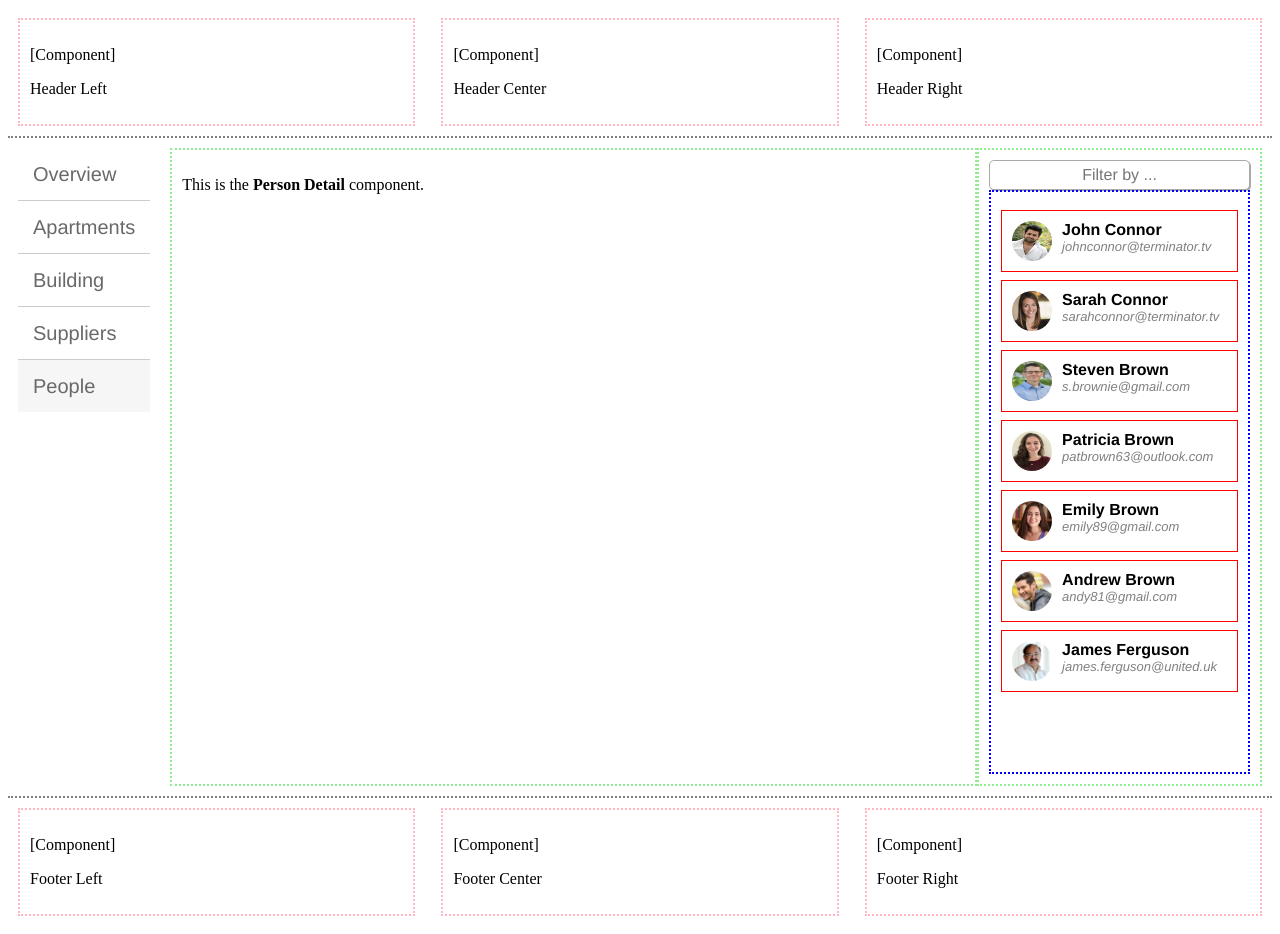
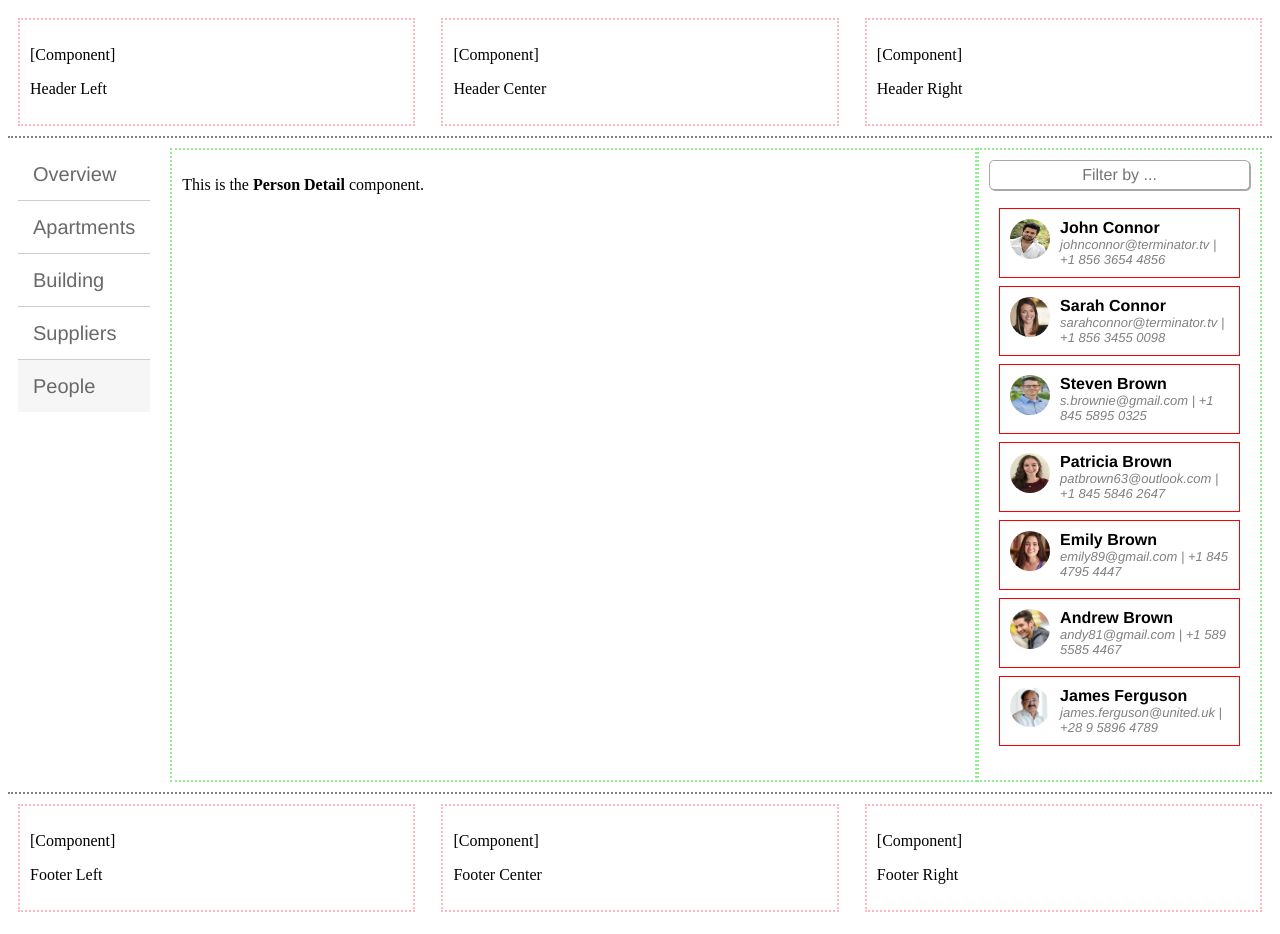
Before and after one commit to amelendezi/aptmanager, an Angular app in the folder client/: page / in a window 1280 px wide. Built offline with nearby package versions, Linux system fonts and the light colour scheme.

Commit message:
Binded the nested person item component to person instead of fields

```diff
--- a/client/src/app/people/person-list/person-list-item/person-list-item.component.ts
+++ b/client/src/app/people/person-list/person-list-item/person-list-item.component.ts
@@ -1,4 +1,5 @@
 import { Component, OnInit, OnChanges, Input } from '@angular/core';
+import { Person } from '../../model/person';
 
 @Component({
   selector: 'app-person-list-item',
@@ -7,13 +8,17 @@ import { Component, OnInit, OnChanges, Input } from '@angular/core';
 })
 export class PersonListItemComponent implements OnInit, OnChanges {
 
-  @Input() title: string;
-  @Input() subTitle: string;
-  @Input() profilePictureUrl: string;
+  title: string;
+  subTitle: string;
+  profilePictureUrl: string;
+  @Input() person: Person;
 
   constructor() { }
 
   ngOnChanges(): void {
+    this.profilePictureUrl = this.person.profileUrl;
+    this.title = this.person.getFullName();
+    this.subTitle = this.person.email + ' | ' + this.person.phone;
   }
 
   ngOnInit(): void {
--- a/client/src/app/people/person-list/person-list.component.css
+++ b/client/src/app/people/person-list/person-list.component.css
@@ -26,7 +26,6 @@
 .container-person-list {
     display: block;
     padding: 10px;
-    border: 2px blue dotted;
     height: 560px;
     overflow-y: auto;
 }
--- a/client/src/app/people/person-list/person-list.component.html
+++ b/client/src/app/people/person-list/person-list.component.html
@@ -4,7 +4,7 @@
   </div>
   <div class="container-person-list">
     <div *ngFor='let person of filteredPersons'>
-      <app-person-list-item [title]='person.getFullName()' [subTitle]='person.email' [profilePictureUrl]='person.profileUrl'></app-person-list-item>
+      <app-person-list-item [person]='person'></app-person-list-item>
     </div>
   </div>
 </div>
```
